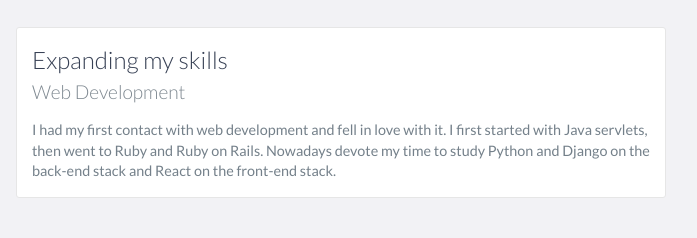
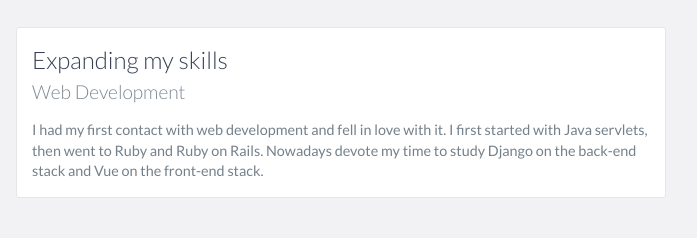
Before and after one commit to DavidPierre21/DavidPierre21.github.io, a website: page index.html in a window 1280 px wide. Shown: the part 1784-2022 px from the top of the page, 474-1171 px from the left. Drawn offline with nearby package versions, Linux system fonts and the light colour scheme.

Commit message:
Text change

```diff
--- a/index.html
+++ b/index.html
@@ -169,7 +169,7 @@
                 <p>
                     I had my first contact with web development and fell in love with it.
                     I first started with Java servlets, then went to Ruby and Ruby on Rails.
-                    Nowadays devote my time to study Python and Django on the back-end stack and React on the front-end stack.
+                    Nowadays devote my time to study Django on the back-end stack and Vue on the front-end stack.
                 </p>
             </div>
         </div>
```
